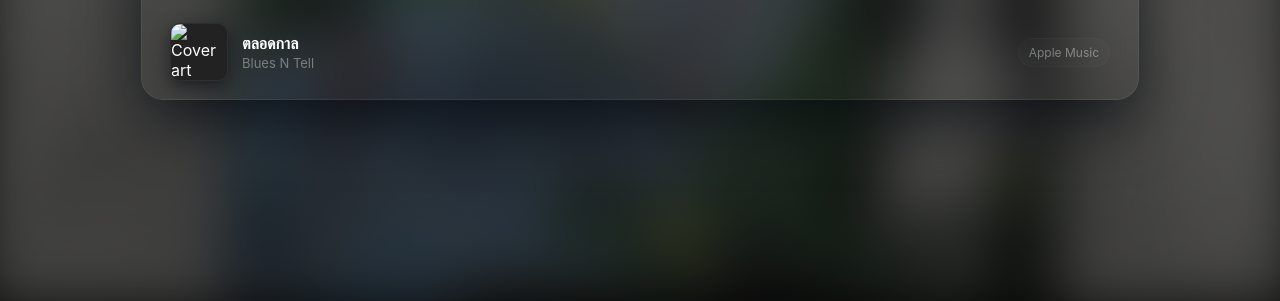
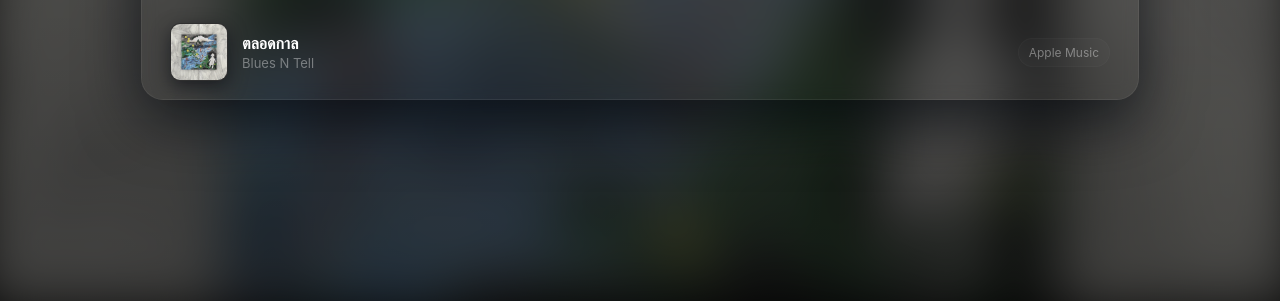
Before and after one commit to realliamdunbar/liam-player, a plain HTML site: page Story3.html in a window 1280 px wide. Shown: the part 499-800 px from the top of the page. Drawn offline with Linux system fonts and the light colour scheme.

Commit message:
Update cover image source in Story3.html

```diff
--- a/Story3.html
+++ b/Story3.html
@@ -175,7 +175,7 @@
 
       <div class="meta-row">
         <div class="thumb">
-          <img src="Ava over.jpg" alt="Cover art">
+          <img src="Avacover.jpg" alt="Cover art">
         </div>
 
         <div class="meta-text">
```
